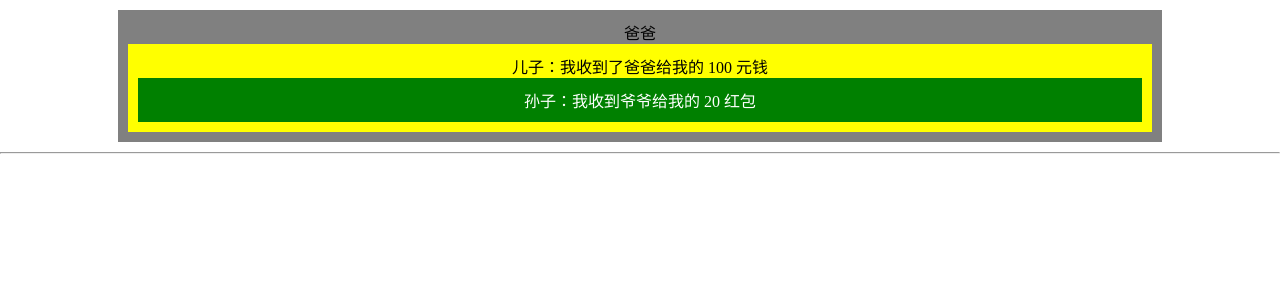
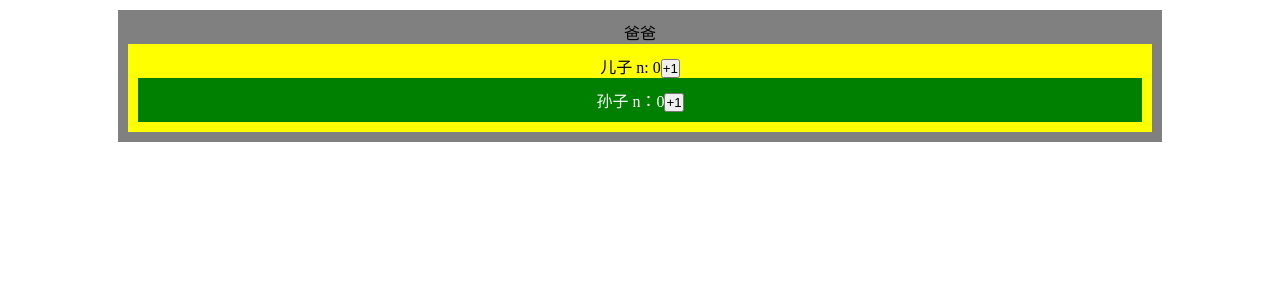
Before and after one commit to johnnywwy/react-demo-1, a React (Create React App) app: page / in a window 1280 px wide. Shown: the top 300 px of the page. Built offline with nearby package versions, Linux system fonts and the light colour scheme.

Commit message:
react 使用 state

```diff
--- a/src/App.js
+++ b/src/App.js
@@ -2,14 +2,12 @@ import React from 'react'
 import './style.css'
 
 function App() {
-  const money = 100
   return (
     <div>
       <div className="App">
         爸爸
-        <Son messageForSon={money}/>
+        <Son/>
       </div>
-      <hr/>
     </div>
 
   );
@@ -17,27 +15,38 @@ function App() {
 
 class Son extends React.Component {
   constructor() {
-    super();
+    super()
     this.state = {
       n: 0
     }
   }
+  add() {
+    // this.setState({n: this.state.n += 1})
+    //  牛逼的前端这样写
+    this.setState((state) => {
+      const n = state.n + 1
+      console.log(n)
+      return {n}
+    })
+  }
+
   render() {
-    const money = 20;
     return (
       <div className="Son">
-        儿子：我收到了爸爸给我的 {this.props.messageForSon} 元钱
-        <Grandson messageForGrandSon={money}/>
+        儿子 n: {this.state.n}
+        <button onClick={() => this.add()}>+1</button>
+        <GrandSon/>
       </div>
     )
   }
 }
 
-const Grandson = (props) => {
-  // const [n, setN] = React.useState(0)
+const GrandSon = () => {
+  const [n, setN] = React.useState(0)
   return (
     <div className="Grandson">
-      孙子：我收到爷爷给我的 {props.messageForGrandSon} 红包
+      孙子 n：{n}
+      <button onClick={() => setN(n + 1)}>+1</button>
     </div>
   )
 }
```
